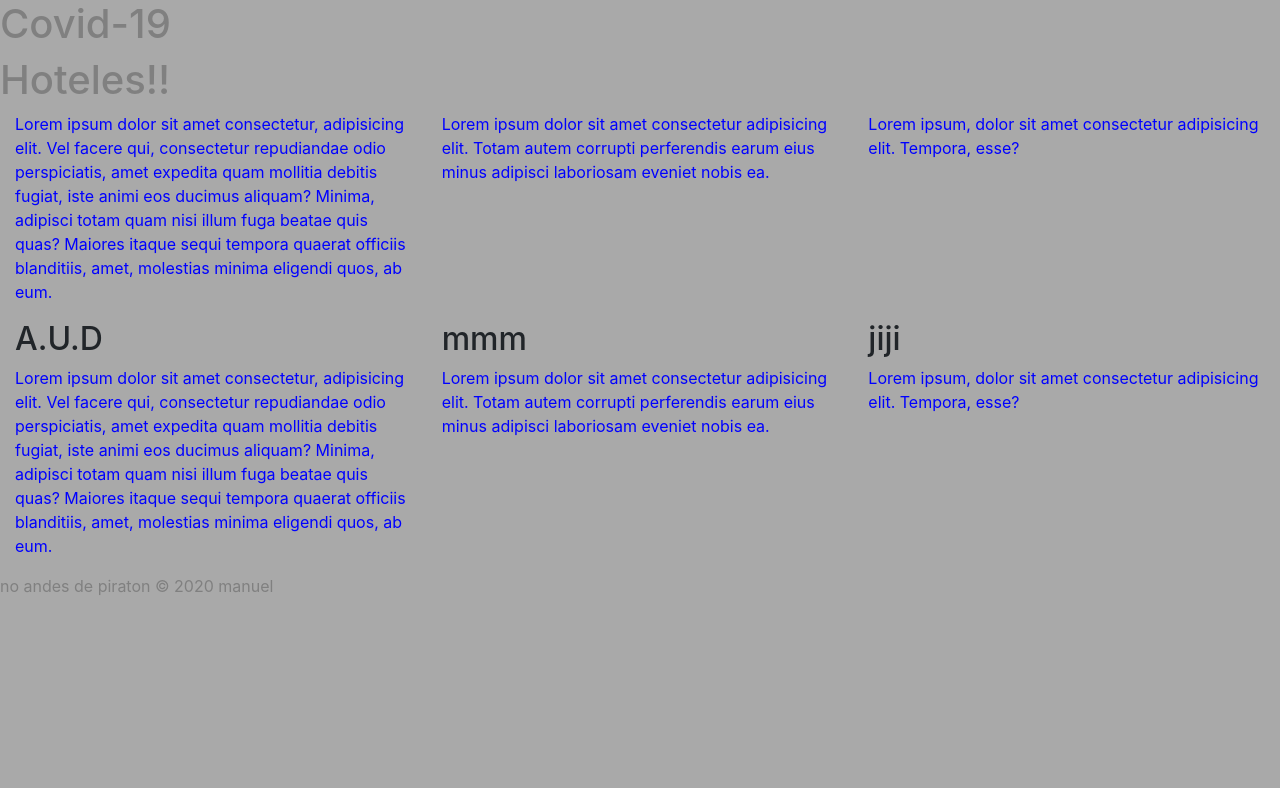
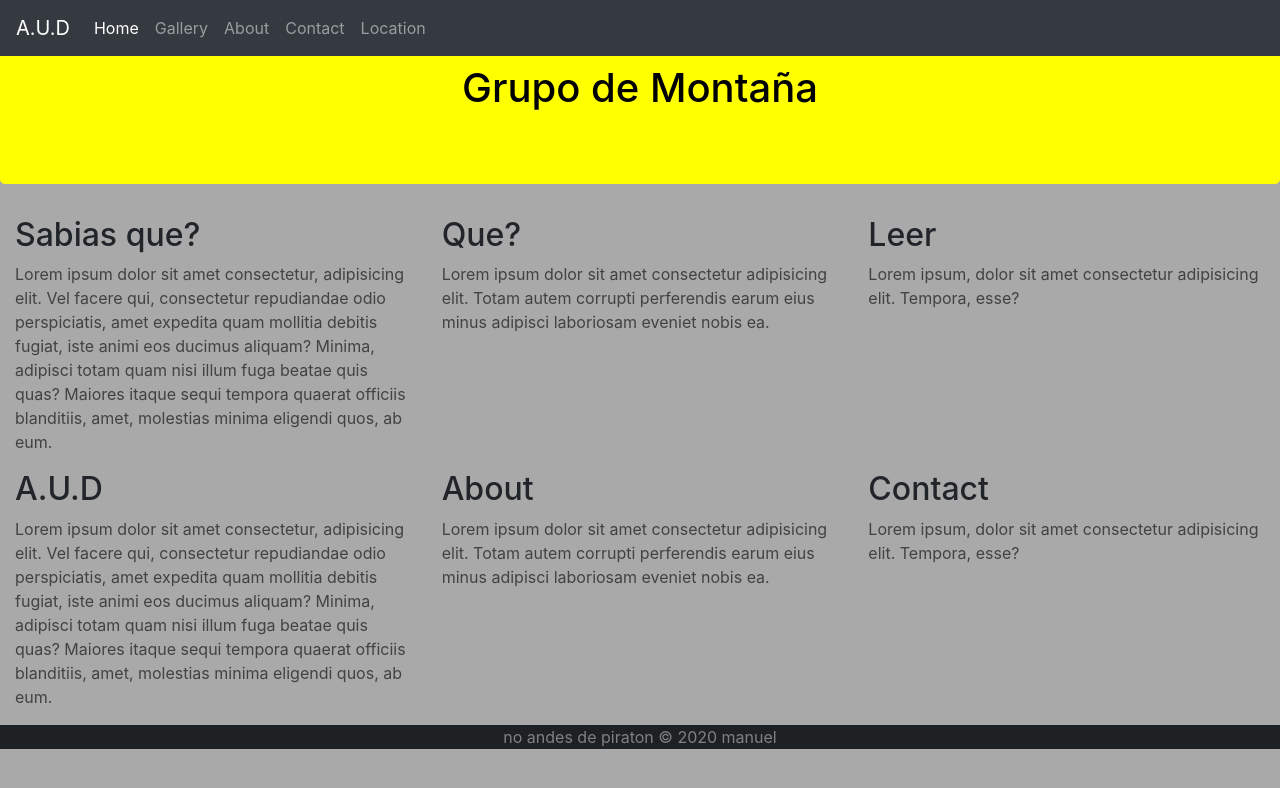
Before and after one commit to jmanuelrs/practica, a website: page index.html in a window 1280 px wide. Drawn offline with nearby package versions, Linux system fonts and the light colour scheme.

Commit message:
dandole estilo a la pagina

```diff
--- a/css/style.css
+++ b/css/style.css
@@ -1,10 +1,14 @@
-h1
+.jumbotron
 {
-    color:gray;
+    background: yellow;
+    color:black;
+    text-align: center;
 }
-#footer
+.footer
 {
-    background-color: black;
+    padding: 10px, 10px, 10px;
+    background-color: #1e2124;
+    text-align: center;
 }
 span
 {
@@ -12,7 +16,7 @@ span
 }
 p
 {
-    color:blue;
+    color: rgb(66, 66, 66);
 }
 body
 {
--- a/index.html
+++ b/index.html
@@ -9,14 +9,32 @@
   <!-- agregamos bootstrap para el css desde el bash-->
   <title>Document</title>
 </head>
-<h1> Covid-19</h1>
+<body>
+    <nav class="navbar navbar-dark navbar-expand-md bg-dark fixed-top">
+      <a class="navbar-brand" href="#"> A.U.D</a>
+      <button class="navbar-toggler" type="button" data-toggle="collapse" data-target="#navbarSupportedContent" aria-controls="navbarNavDropdown" aria-expanded="false" aria-label="Toggle navigation">
+        <span class="navbar-toggler-icon"></span>
+      </button>
+      <div class="collapse navbar-collapse" id="navbarSupportedContent">
+        <ul class="navbar-nav mr-auto">
+          <li class="nav-item active"> <a class="nav-link" href="#">Home</a> </li>
+           <li class="nav-item"> <a class="nav-link" href="#">Gallery</a> </li>
+           <li class="nav-item"> <a class="nav-link" href="#">About</a> </li>
+           <li class="nav-item"> <a class="nav-link" href="#">Contact</a> </li>
+           <li class="nav-item"> <a class="nav-link" href="#">Location</a> </li>
+        </ul>
 
-<body>
-  <h1>Hoteles!!</h1>
+
+
+    </nav>
+    <div class="jumbotron">
+
+      <h1>Grupo de Montaña</h1>
+    </div>
   <div container>
     <div class="d-flex">
       <div class="col-md, col-sm, col-lg">
-
+           <h2>Sabias que?</h2>
         <p>
           Lorem ipsum dolor sit amet consectetur, adipisicing elit. Vel facere qui, consectetur repudiandae odio
           perspiciatis, amet expedita quam mollitia debitis fugiat, iste animi eos ducimus aliquam? Minima, adipisci totam
@@ -25,14 +43,14 @@
         </p>
       </div>
       <div class="col-md, col-sm, col-lg">
-
+        <h2>Que?</h2>
         <p>
           Lorem ipsum dolor sit amet consectetur adipisicing elit. Totam autem corrupti perferendis earum eius minus
           adipisci laboriosam eveniet nobis ea.
         </p>
       </div>
       <div class="col-md, col-sm, col-lg">
-
+         <h2>Leer</h2>
         <p>
           Lorem ipsum, dolor sit amet consectetur adipisicing elit. Tempora, esse?
         </p>
@@ -49,14 +67,14 @@
         </p>
       </div>
       <div class="col-md, col-sm, col-lg">
-        <h2>mmm</h2>
+        <h2>About</h2>
         <p>
           Lorem ipsum dolor sit amet consectetur adipisicing elit. Totam autem corrupti perferendis earum eius minus
           adipisci laboriosam eveniet nobis ea.
         </p>
       </div>
       <div class="col-md, col-sm, col-lg">
-        <h2>jiji</h2>
+        <h2>Contact</h2>
         <p>
           Lorem ipsum, dolor sit amet consectetur adipisicing elit. Tempora, esse?
         </p>
@@ -72,10 +90,11 @@
   <script src="/bootstrap/dist/js/bootstrap.min.js"></script> <!-- agregamos  botstrap para js desde el bash-->
   <!-- todas las librerias estan descargadas directamente en node js con el comando   npm install bootstrap --save  -->
 
- <footer>
-    <span>no andes de piraton   &copy; 2020 manuel</span>
+ <div class="footer">
 
-  </footer>
+   <span>no andes de piraton   &copy; 2020 manuel</span>
+ </div>
+
 
 </body>
 
```
